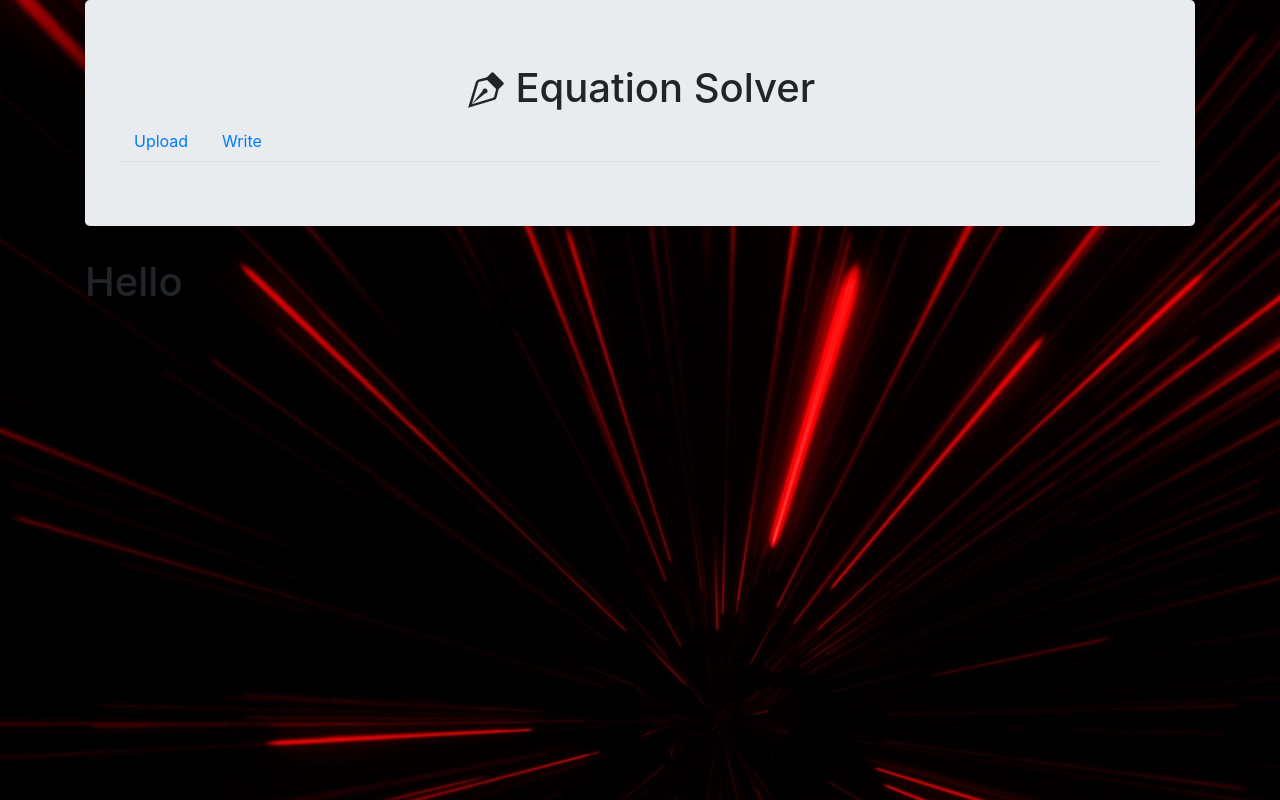
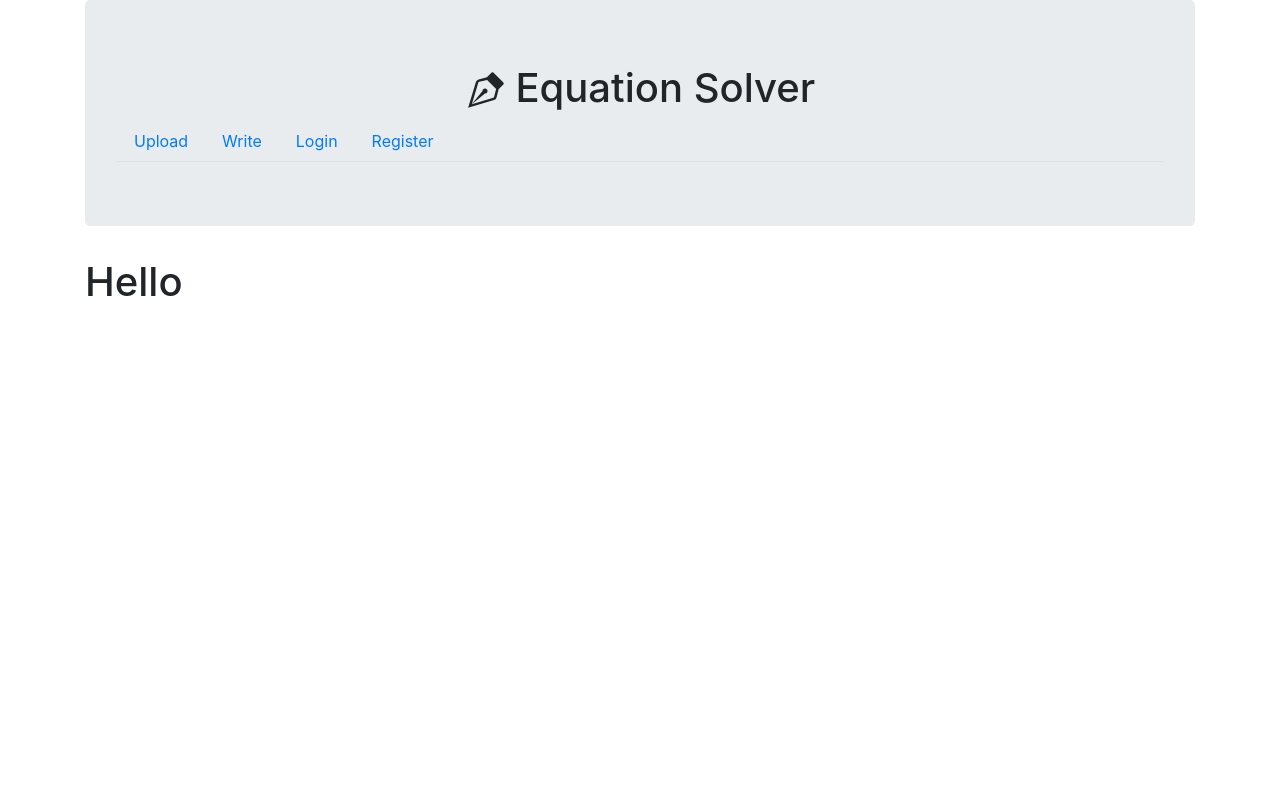
Before and after one commit to chirag-10/Handwritten-Equation-Solver, a Flask app: page / in a window 1280 px wide. Run offline with Flask 2, Linux system fonts and the light colour scheme; some libraries are stand-ins or nearby versions.

Commit message:
Changes in css and html
...

```diff
--- a/static/style.css
+++ b/static/style.css
@@ -5,9 +5,7 @@
             outline: none;
             box-sizing: border-box;
         }
-html,body{
-background-image:url('/static/img/bg.jpg');
-}
+
 
 #container {
     margin-top: 200px;
@@ -22,7 +20,7 @@
 }
 
 h1{
-    font-size:100px;
+    font-size:50px;
 }
 
 ul {
--- a/templates/base.html
+++ b/templates/base.html
@@ -32,6 +32,12 @@
           <li class="nav-item">
             <a class="nav-link" id="write" href="/write"> Write </a>
           </li>
+          <li class="nav-item">
+            <a class="nav-link" id="login" href="/login"> Login </a>
+          </li>
+          <li class="nav-item">
+            <a class="nav-link" id="register" href="/register"> Register </a>
+          </li>
         </ul>
         </div>
 
--- a/templates/login.html
+++ b/templates/login.html
@@ -58,6 +58,9 @@
 				<div class="d-flex justify-content-center">
 					<a href="#">Forgot your password?</a>
 				</div>
+				<div class="d-flex justify-content-center">
+					<a href="/">Back to Dashboard</a>
+				</div>
 			</div>
 		</div>
 	</div>
--- a/templates/register.html
+++ b/templates/register.html
@@ -75,6 +75,9 @@
 				<div class="d-flex justify-content-center">
 					<a href="#">Forgot your password?</a>
 				</div>
+				<div class="d-flex justify-content-center">
+					<a href="/">Back to Dashboard</a>
+				</div>
 			</div>
 		</div>
 	</div>
```
